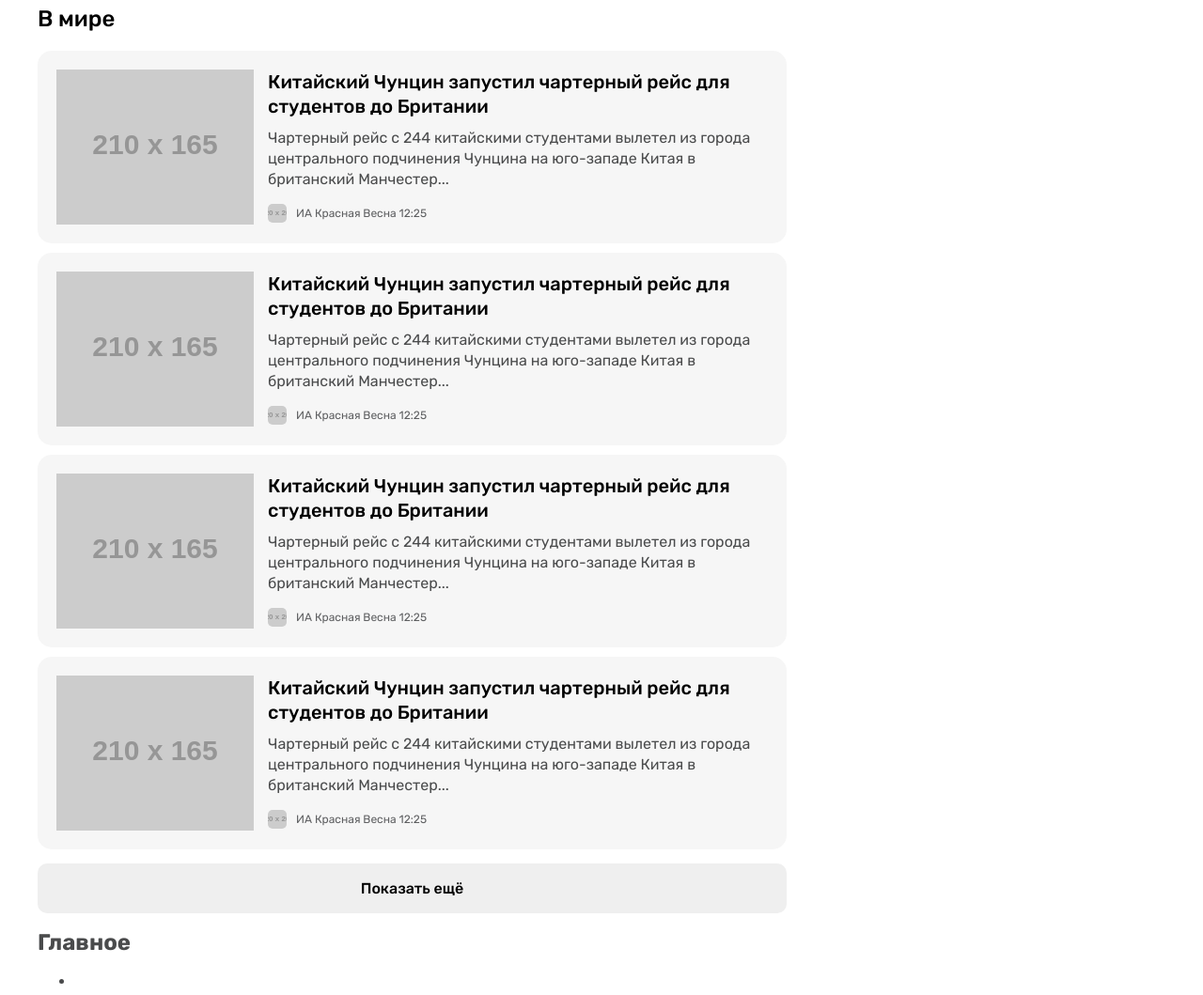
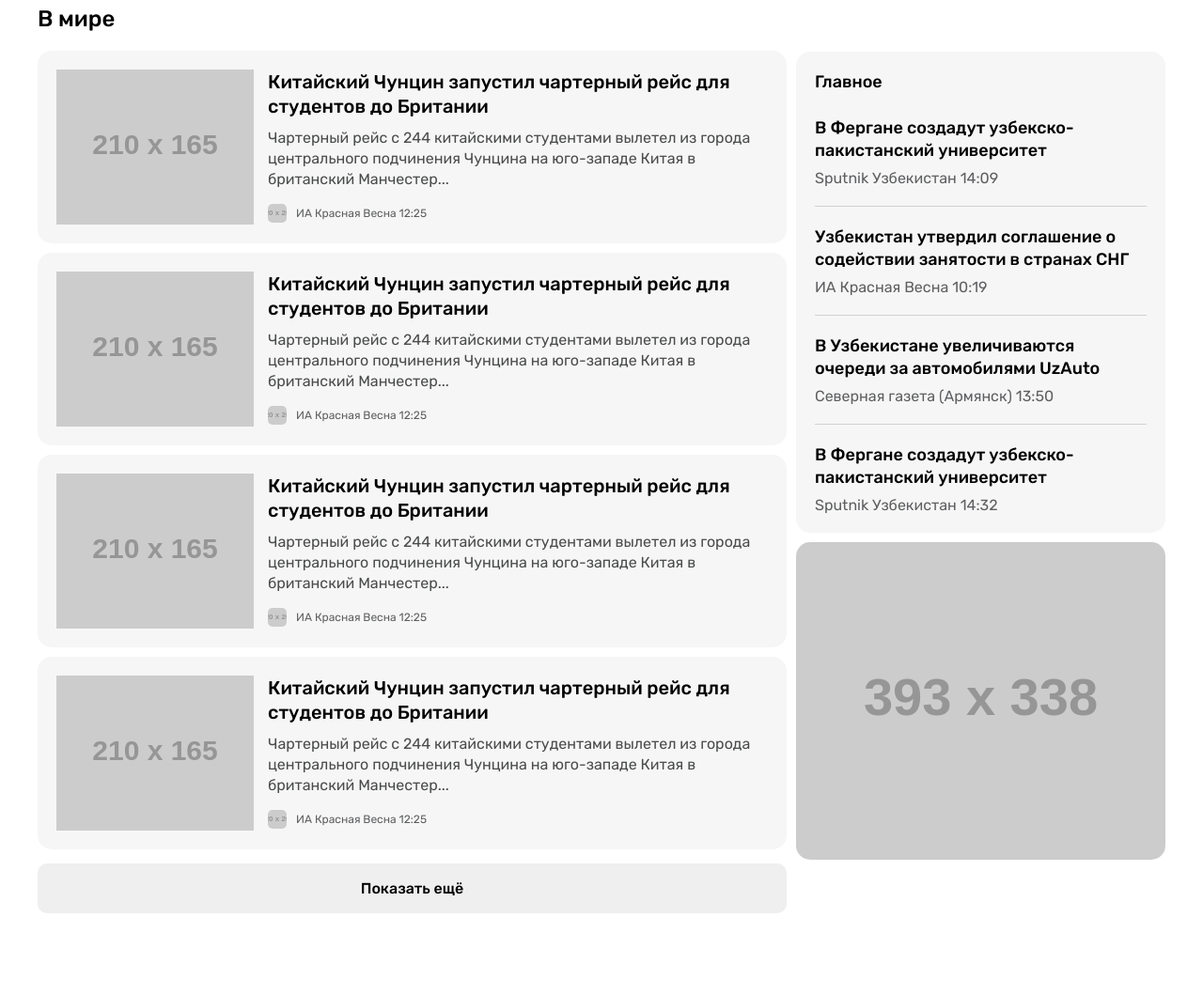
Before and after one commit to musavvir0437/N24-Musavvir, a plain HTML site: page index.html in a window 1280 px wide. Shown: the part 1440-2499 px from the top of the page at 94% size. Drawn offline with Linux system fonts and the light colour scheme; placeholder pictures from the web are drawn by us.

Commit message:
add sidebar add css

```diff
--- a/css/style.css
+++ b/css/style.css
@@ -240,6 +240,7 @@ display: flex;
 .main-content{
   flex-grow: 1;
   padding-top: 50px;
+  padding-bottom: 100px;
 }
 
 
@@ -333,9 +334,7 @@ display: flex;
 }
 
 /* NEW-LIST */
-.global-news{
-  width: 797px;
-}
+
 
 .global-news-heading {
   margin-top: 0;
@@ -419,3 +418,100 @@ display: flex;
 .news-list-more-button{
   padding: 17px;
 }
+
+/* LAYOUT*/
+.layout-2-1{
+  display: flex;
+  align-items: flex-start;
+}
+
+
+.layout-2-1-main{
+  width: 797px;
+  margin-right: 10px;
+
+}
+
+.layout-2-1-sidebar{
+  width: 393px;
+  margin-top: 49px;
+}
+
+.layout-2-1-sidebar-item:not(:last-child) {
+  margin-bottom: 10px;
+
+}
+
+/* SIDEBAR-NEWS-CARD */
+.sidebar-news-card {
+  padding: 20px;
+  border-radius: 15px;
+  background-color:#f6f6f6;
+  color: #000;
+}
+.sidebar-news-card-heading {
+  margin-top: 0;
+  margin-bottom: 25px;
+  font-size: 18px;
+  font-weight: 500;
+  line-height: 24px;
+
+}
+.sidebar-news-card-list {
+  padding: 0;
+  margin: 0;
+  list-style: none;
+}
+.sidebar-news-card-item {
+  padding-top: 20px;
+  padding-bottom: 20px;
+}
+.sidebar-news-card-item:first-child{
+  padding-top: 0;
+}
+.sidebar-news-card-item:last-child{
+  padding-bottom: 0;
+}
+
+.sidebar-news-card-item:not(:last-child){
+  border-bottom: 1px solid #d2d2d2;
+}
+
+.sidebar-news-card-title {
+  margin-top: 0;
+  margin-bottom: 8px;
+  font-size: 18px;
+  font-weight: 500;
+  line-height: 24px;
+}
+.sidebar-news-card-link {
+  display: inline-block;
+  color: #000;
+  text-decoration: none;
+}
+
+.sidebar-news-card-link:hover{
+  color: #7296EC;
+}
+.sidebar-news-card-link:active{
+  opacity: 0.6;
+}
+.sidebar-news-card-source-time {
+  font-style: 13px;
+  line-height: normal;
+  color: #5e5f61;
+
+
+}
+
+/* SIDEBAR-AD */
+.sidebar-ad-link{
+  display: flex;
+}
+
+.sidebar-ad-img{
+  width: 393px;
+  height: 338px;
+  object-fit: cover;
+  border-radius: 15px;
+}
--- a/index.html
+++ b/index.html
@@ -199,6 +199,8 @@
       <button class="button button-orange" type="button">Включит </button>
     </section>
 
+ <div class="layout-2-1">
+  <div class="layout-2-1-main">
     <section class="global-news">
       <h2 class="global-news-heading">B мире</h2>
       <!-- NEWS-LIST -->
@@ -279,14 +281,59 @@
       <button class="news-list-more-button button button-block" type="button">Показать ещё </button>
     </section>
 
-  <section class="sidebar-news-card">
+  </div>
+
+<div class="layout-2-1-sidebar">
+<section class="layout-2-1-sidebar-item  sidebar-news-card">
   <h2 class="sidebar-news-card-heading">Главное</h2>
   <ul class="sidebar-news-card-list">
     <li class="sidebar-news-card-item">
-
+      <h3 class="sidebar-news-card-title">
+        <a class="sidebar-news-card-link" href="#">B Фергане создадут узбекско-пакистанский университет</a>
+      </h3>
+      <div class="sidebar-news-card-source-time">
+        <span class="sidebar-news-card-source">Sputnik Узбекистан  </span>
+        <time datetime="2023-10-26T12:25:00">14:09</time>
+      </div>
+    </li>
+    <li class="sidebar-news-card-item">
+      <h3 class="sidebar-news-card-title">
+        <a class="sidebar-news-card-link" href="#"> Узбекистан утвердил соглашение o содействии занятости в странах СНГ</a>
+      </h3>
+      <div class="sidebar-news-card-source-time">
+        <span class="sidebar-news-card-source">   ИА Красная Весна  </span>
+        <time datetime="2023-10-26T12:25:00">10:19</time>
+      </div>
+    </li>
+    <li class="sidebar-news-card-item">
+      <h3 class="sidebar-news-card-title">
+        <a class="sidebar-news-card-link" href="#"> B Узбекистане увеличиваются очереди за автомобилями UzAuto</a>
+      </h3>
+      <div class="sidebar-news-card-source-time">
+        <span class="sidebar-news-card-source"> Северная газета (Армянск) </span>
+        <time datetime="2023-10-26T12:25:00"> 13:50</time>
+      </div>
+    </li>
+    <li class="sidebar-news-card-item">
+      <h3 class="sidebar-news-card-title">
+        <a class="sidebar-news-card-link" href="#">B Фергане создадут узбекско-пакистанский университет</a>
+      </h3>
+      <div class="sidebar-news-card-source-time">
+        <span class="sidebar-news-card-source">   Sputnik Узбекистан </span>
+        <time datetime="2023-10-26T12:25:00"> 14:32 </time>
+      </div>
     </li>
   </ul>
 </section>
+<aside class="layout-2-1-sidebar-item sidebar-ad">
+  <a class="sidebar-ad-link" href="#" target="_blank">
+    <img class="sidebar-ad-img" src="https://via.placeholder.com/393/338" alt="olmos" width="393" height="338">
+  </a>
+</aside>
+
+
+</div>
+ </div>
   </div>
   </main>
 </body>
```
Lines whose indentation alone changed are shown as unchanged.
